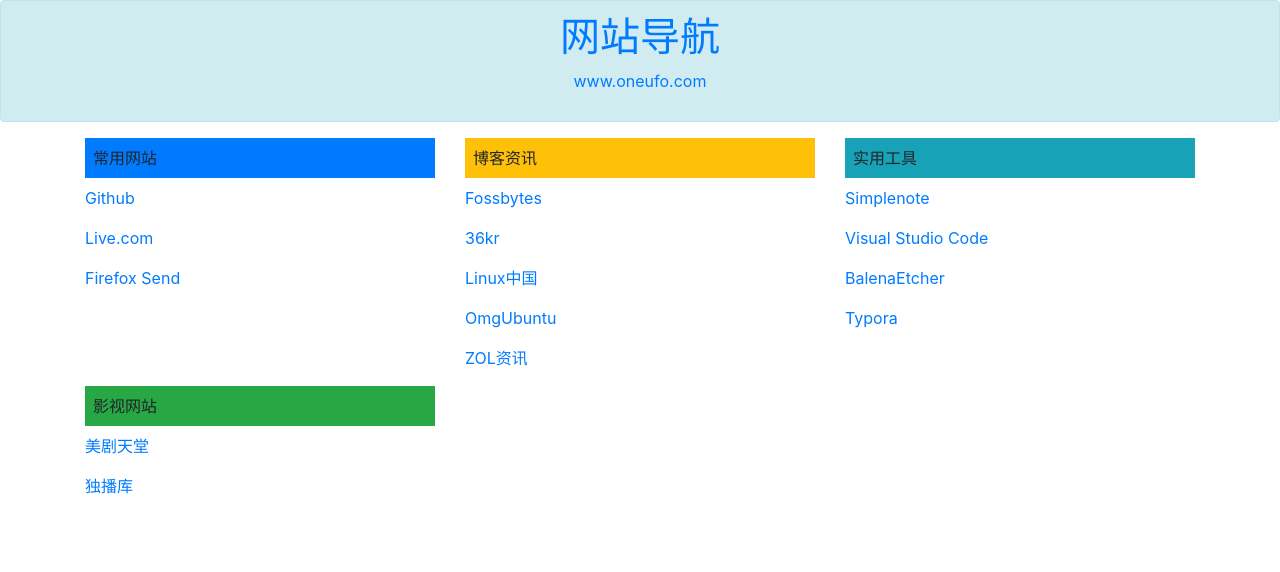
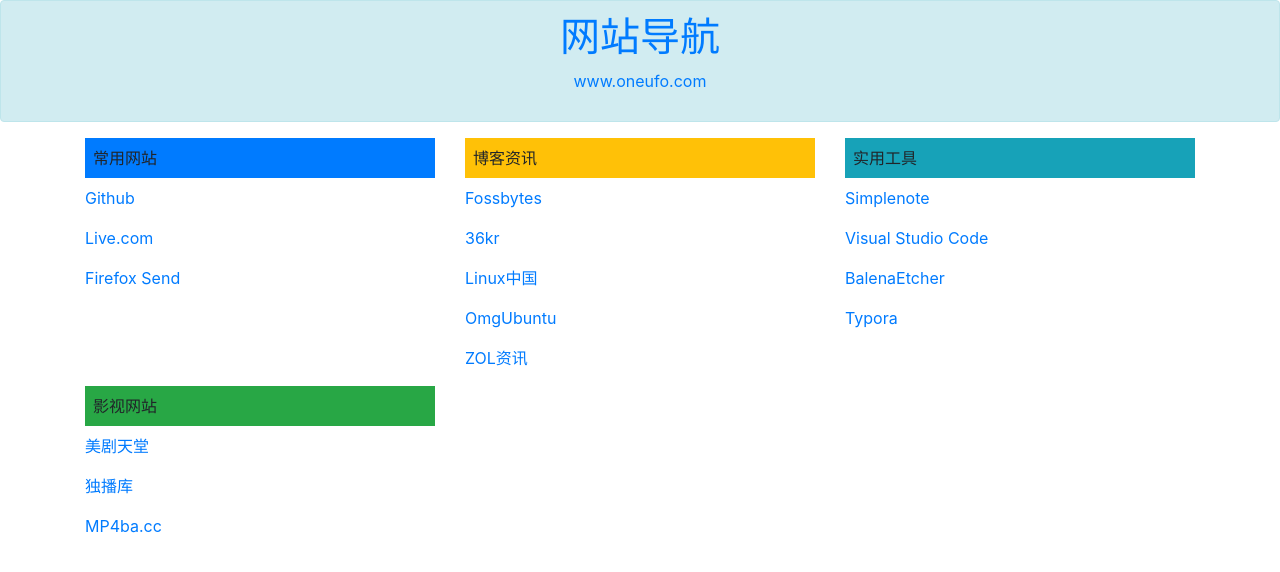
Before and after one commit to oneufo/123, a plain HTML site: page index.html in a window 1280 px wide. Drawn offline with nearby package versions, Linux system fonts and the light colour scheme.

Commit message:
Update index.html

```diff
--- a/index.html
+++ b/index.html
@@ -46,7 +46,7 @@
       <h3></h3>
       <p><a href="http://www.meijutt.com" data-toggle="tooltip" title="美剧连载在线观看下载"target="_blank">美剧天堂</a></p>
       <p><a href="http://duboku.net" data-toggle="tooltip" title="电影电视剧高清在线观看"target="_blank">独播库</a></p>
-
+      <p><a href="http://mp4ba.cc" data-toggle="tooltip" title="高清电影下载"target="_blank">MP4ba.cc</a></p>
     </div>
   </div>
 </div>
```
